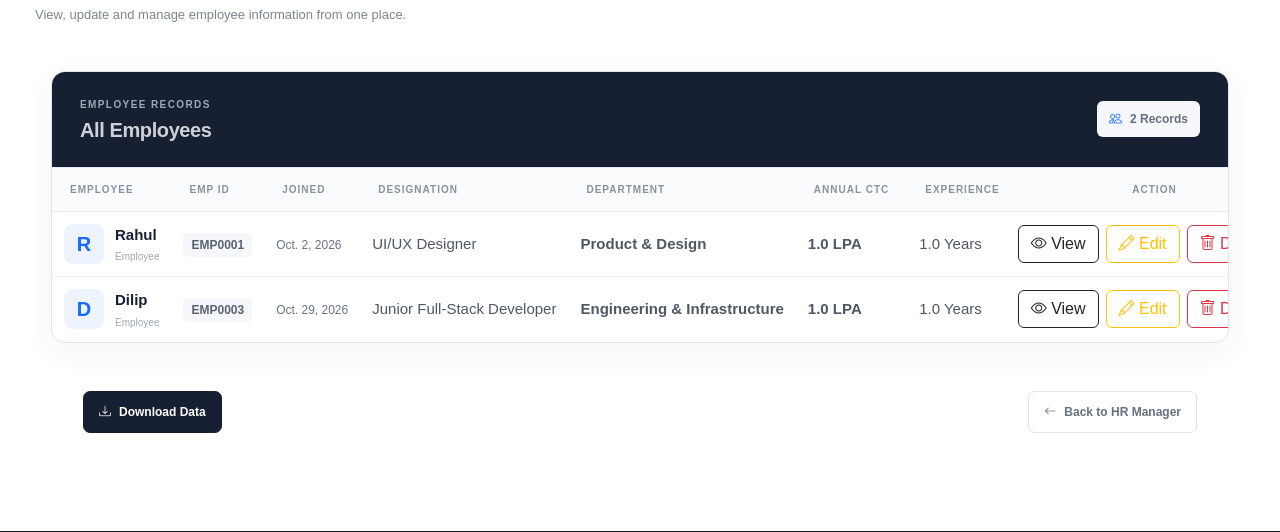
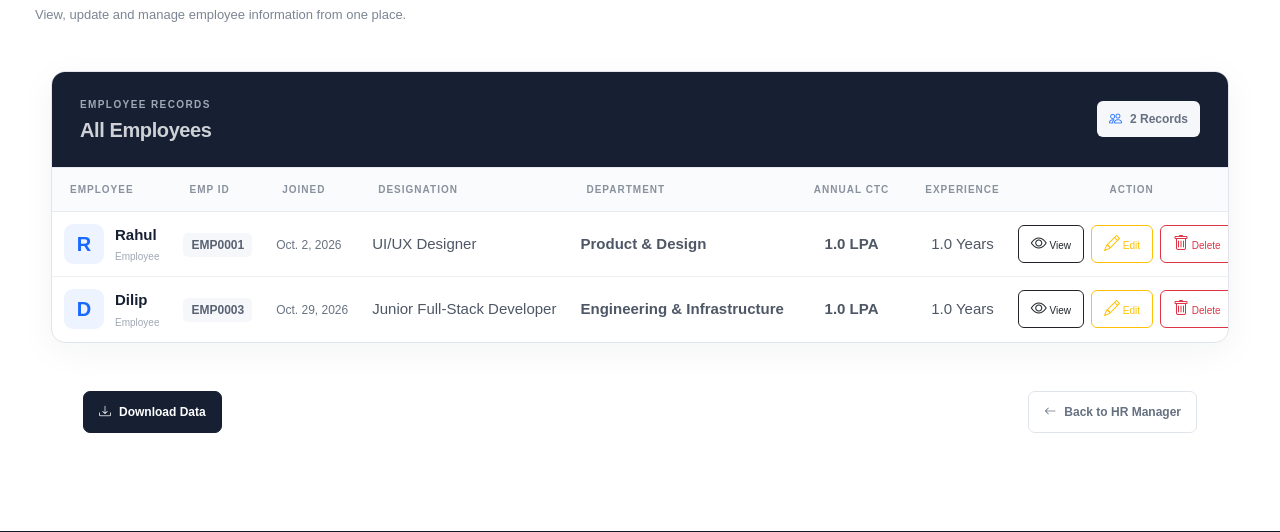
Before and after one commit to tejaM-SENG/StaffHub, a Django app: page /viewemp/ in a window 1280 px wide. Shown: the part 225-757 px from the top of the page. Run offline with Django 5.2, Linux system fonts and the light colour scheme; a user stored in the database is signed in; data comes from the database, SQL or seed files in the repository.

Commit message:
Refactor employee directory HTML structure

```diff
--- a/templates/empmngt/viewemp.html
+++ b/templates/empmngt/viewemp.html
@@ -103,11 +103,11 @@
                         </span>
                     </td>
 
-                    <td>
+                    <td class='text-center'>
                         <strong>{{ i.Annual_CTC }} LPA</strong>
                     </td>
 
-                    <td>
+                    <td class='text-center'>
                         {{ i.Experience }} Years
                     </td>
 
@@ -117,18 +117,18 @@
 
                             <a href="/employee/{{ i.id }}/"
                                class="btn btn-outline-dark">
-                                <i class="bi bi-eye"></i> View
+                                <i class="bi bi-eye"></i><span class='actionbutton'> View</span>
                             </a>
 
                             <a href="/empupdate/{{ i.id }}/"
                                class="btn btn-outline-warning">
-                                <i class="bi bi-pencil"></i> Edit
+                                <i class="bi bi-pencil"></i><span class='actionbutton'> Edit</span>
                             </a>
 
                             <a href="/empdelete/{{ i.id }}/"
                                class="btn btn-outline-danger"
                                onclick="return confirm('Are you sure to Delete this Employee Info?');">
-                                <i class="bi bi-trash"></i> Delete
+                                <i class="bi bi-trash"></i><span class='actionbutton'> Delete</span>
                             </a>
 
                         </div>
```
